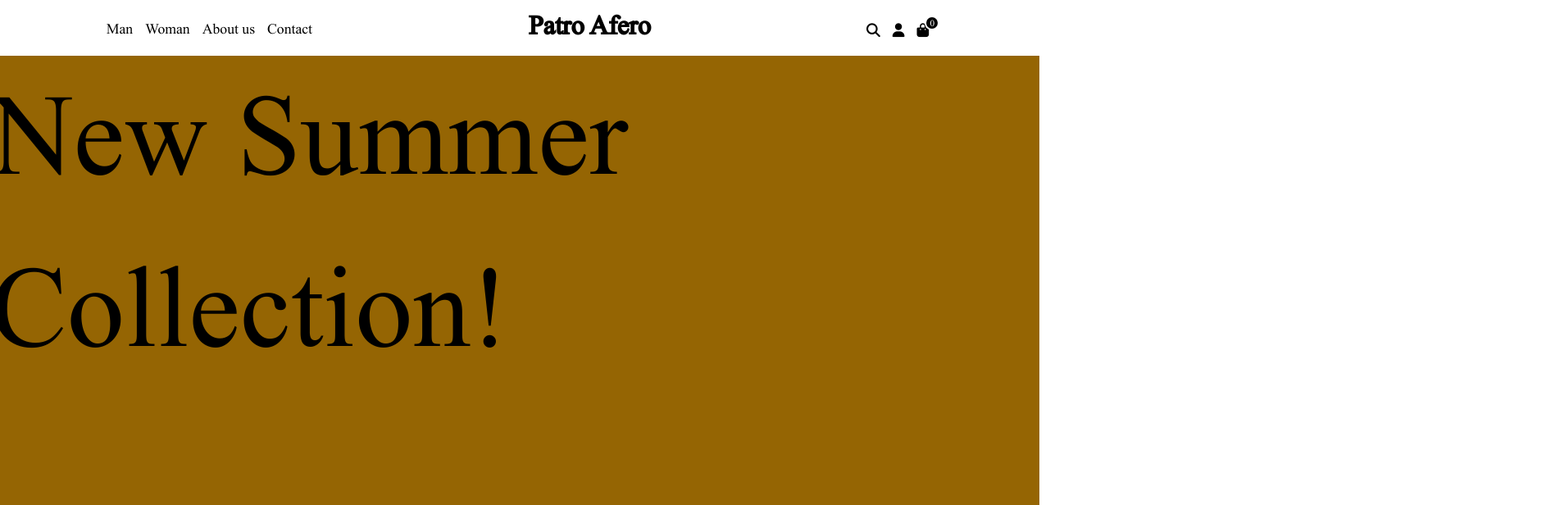
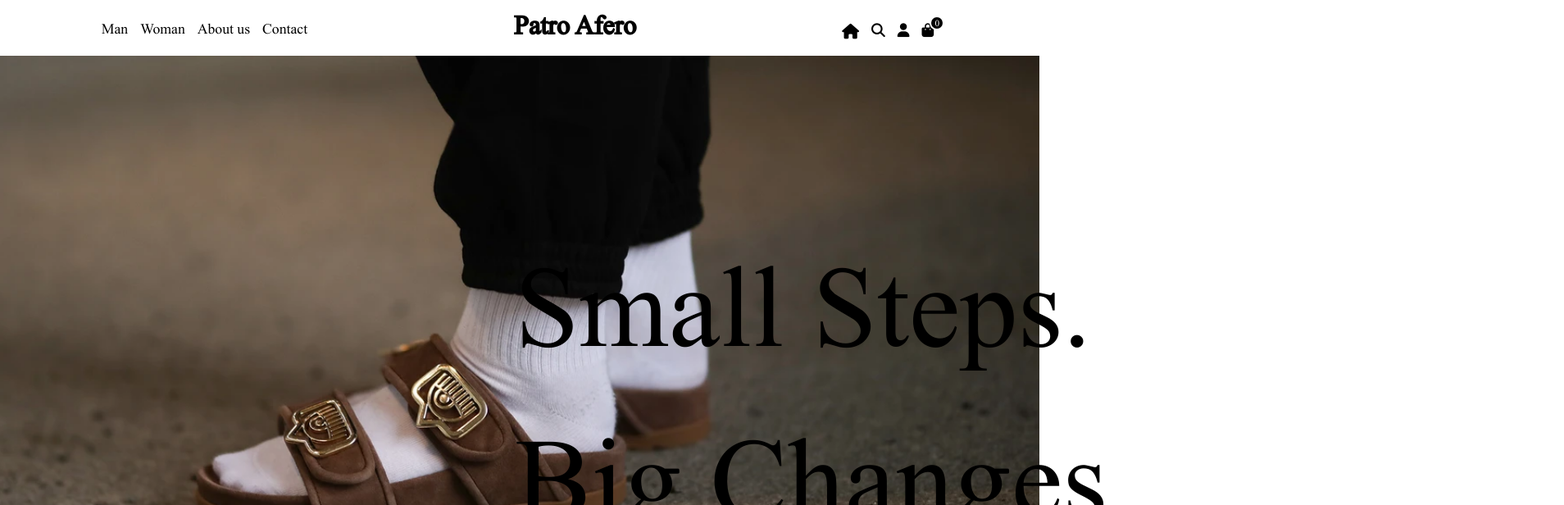
Before and after one commit to TG-web-dev-4/webshop-web-MichaelAular, a React (Create React App) app: page / in a window 1280 px wide. Shown: the top 616 px of the page at 82% size, 1908 px wide, since content can reach past the window. Built offline with nearby package versions, Linux system fonts and the light colour scheme.

Commit message:
Page titels and homepage button

```diff
--- a/package.json
+++ b/package.json
@@ -9,6 +9,7 @@
     "@testing-library/user-event": "^13.5.0",
     "react": "^17.0.2",
     "react-dom": "^17.0.2",
+    "react-helmet": "^6.1.0",
     "react-redux": "^7.2.6",
     "react-router-dom": "^6.2.1",
     "react-scripts": "5.0.0",
--- a/public/index.html
+++ b/public/index.html
@@ -13,7 +13,7 @@
     <link rel="apple-touch-icon" href="./sanicon.png" />
     <script src="https://kit.fontawesome.com/428ec03efb.js" crossorigin="anonymous"></script>
     <!-- <link rel="manifest" href="%PUBLIC_URL%/manifest.json" /> -->
-    <title>Patro Afero - home</title>
+    <!-- <title>Patro Afero - home</title> -->
   </head>
 
   <body>
--- a/src/components/Navbar.js
+++ b/src/components/Navbar.js
@@ -26,10 +26,11 @@ return (
     </div>
 
     <div className="nav_icons">
+      <Link to="/" className="fas fa-home" />
       <link className="fas fa-search" />
       <link className="fas fa-user" />
       <link className="fas fa-shopping-bag" />
-        <div className="nav_shoppingbagcounter">
+      <div className="nav_shoppingbagcounter">
           {shoppingbagCounter}
         </div>
     </div>
--- a/src/css/_home.scss
+++ b/src/css/_home.scss
@@ -5,12 +5,20 @@
     left: -30px;
     width: 100%;
     height: 600px;
-    background-color: $brown;
-    background-image: "\src\images\photo\000a.webp";
+    background-image: url('../images/photo/000a.webp');
+    background-position: center;
+    background-size: cover;
+    height: 70vh;
     font-size: 210px;
-    padding-top: 50px;
+    padding-top: 20vh;
 }
 
 .home_text {
     margin-right: 50px;
 }
+
+.home_img_text {
+    position: relative;
+    right: -50vw;
+    bottom: -100px;
+}
--- a/src/css/main.css
+++ b/src/css/main.css
@@ -68,14 +68,22 @@ nav_name {
   left: -30px;
   width: 100%;
   height: 600px;
-  background-color: #956503;
-  background-image: "srcimagesphoto\a.webp";
+  background-image: url("../images/photo/000a.webp");
+  background-position: center;
+  background-size: cover;
+  height: 70vh;
   font-size: 210px;
-  padding-top: 50px;
+  padding-top: 20vh;
 }
 
 .home_text {
   margin-right: 50px;
+}
+
+.home_img_text {
+  position: relative;
+  right: -50vw;
+  bottom: -100px;
 }
 
 body {
--- a/src/routes/aboutus.js
+++ b/src/routes/aboutus.js
@@ -1,6 +1,11 @@
 import Addbuttons from "../components/Product";
+import React, { useEffect} from "react";
 
 export default function Aboutus() {
+    useEffect(() => {
+        document.title = "Patro Afero | About Us";
+      }, []);
+
     return (
         <>
         <h2>Aboutus</h2>
--- a/src/routes/contact.js
+++ b/src/routes/contact.js
@@ -1,6 +1,11 @@
 import Addbuttons from "../components/Product";
+import React, { useEffect} from "react";
 
 export default function Contact() {
+    useEffect(() => {
+        document.title = "Patro Afero | Contact";
+      }, []);
+
     return (
         <>
         <h2>Contact</h2>
--- a/src/routes/home.js
+++ b/src/routes/home.js
@@ -1,8 +1,18 @@
+import React, { useEffect} from "react";
+
 export default function Home() {
+    useEffect(() => {
+        document.title = "Patro Afero | Home";
+      }, []);
+
     return (
         <div className="home">
+
             <div className="home_img_container">
-                New Summer Collection!
+                <div className="home_img_text">
+                Small Steps.<br></br>
+                Big Changes.
+                </div>
             </div>
             <div className="home_text">
                 Lorem ipsum dolor sit amet, consectetur adipiscing elit. Nunc eget felis scelerisque, consectetur leo sed, tristique odio. Aenean libero purus, iaculis ut tortor vitae, congue consequat mi. Sed tempus scelerisque tortor vel scelerisque. Nullam ut condimentum nisl. Orci varius natoque penatibus et magnis dis parturient montes, nascetur ridiculus mus. Vestibulum ante ipsum primis in faucibus orci luctus et ultrices posuere cubilia curae; Sed tempus est quis convallis consequat. Fusce vulputate dui et felis ornare, sit amet fringilla mi placerat. Vivamus id lorem ante. Nunc nunc metus, aliquam in sodales eget, faucibus eget neque. Integer volutpat molestie eleifend.
--- a/src/routes/man.js
+++ b/src/routes/man.js
@@ -1,6 +1,11 @@
 import Addbuttons from "../components/Product";
+import React, { useEffect} from "react";
 
 export default function Man() {
+  useEffect(() => {
+    document.title = "Patro Afero | Man";
+  }, []);
+
   return (
     <>
       <h2>Man</h2>
--- a/src/routes/woman.js
+++ b/src/routes/woman.js
@@ -1,6 +1,11 @@
 import Addbuttons from "../components/Product";
+import React, { useEffect} from "react";
 
 export default function Woman() {
+    useEffect(() => {
+        document.title = "Patro Afero | Woman";
+      }, []);
+
     return (
         <>
         <h2>Woman</h2>
```
Also changed, not shown: 2 other files (tests, documents, lock files or other folders).
